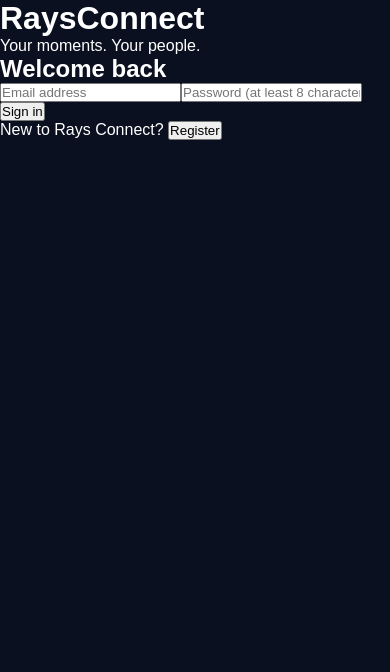
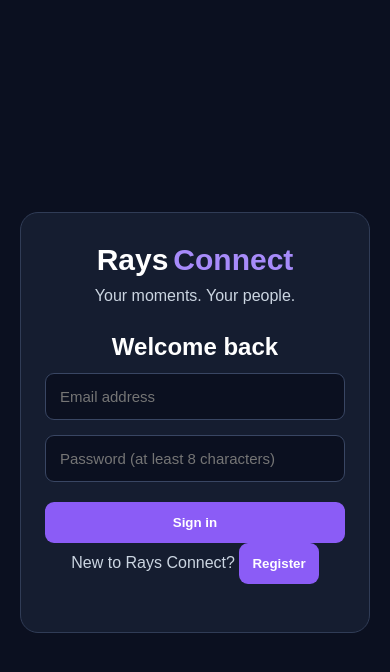
Before and after one commit to raymondbrian069-max/Rays-connect-, a React (Vite) app: page / in a window 390 px wide. Shown: the top 672 px of the page. Built offline with nearby package versions, Linux system fonts and the light colour scheme; no server answers.

Commit message:
Add styles for authentication page and card

```diff
--- a/src/style.css
+++ b/src/style.css
@@ -151,6 +151,86 @@ main h2 {
   .menu {
     padding: 12px 2px;
   }
+.auth-page {
+  min-height: 100vh;
+  display: flex;
+  justify-content: center;
+  align-items: center;
+  padding: 20px;
+  background: #0b1020;
+}
+
+.auth-card {
+  width: 100%;
+  max-width: 420px;
+  padding: 30px 24px;
+  background: #151d30;
+  border: 1px solid #303c56;
+  border-radius: 18px;
+  text-align: center;
+}
+
+.auth-card h1 {
+  font-size: 30px;
+  margin-bottom: 10px;
+}
+
+.auth-card h1 span {
+  color: #a78bfa;
+  margin-left: 5px;
+}
+
+.auth-card h2 {
+  margin: 28px 0 12px;
+}
+
+.auth-card p {
+  color: #cbd5e1;
+  margin-bottom: 18px;
+}
+
+.auth-card form {
+  display: flex;
+  flex-direction: column;
+  gap: 15px;
+}
+
+.auth-card input {
+  width: 100%;
+  padding: 14px;
+  border: 1px solid #394663;
+  border-radius: 9px;
+  background: #0b1020;
+  color: white;
+  font-size: 15px;
+}
+
+.auth-card button {
+  padding: 13px;
+  border: none;
+  border-radius: 9px;
+  background: #8b5cf6;
+  color: white;
+  font-weight: bold;
+  cursor: pointer;
+}
+
+.auth-card button:disabled {
+  opacity: 0.6;
+}
+
+.auth-card form button {
+  margin-top: 5px;
+}
+
+.auth-card > button {
+  margin-top: 15px;
+}
+
+.auth-card button:hover {
+  background: #7c3aed;
+}
+
 
   .menu button {
     font-size: 10px;
```
